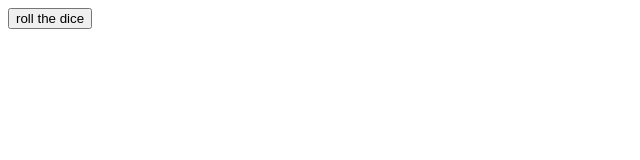
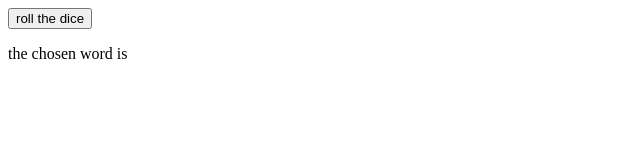
Before and after one commit to ItsPouria/Diceware, a SvelteKit app in the folder DicewareApp/: page / in a window 1280 px wide. Shown: the top 160 px of the page, without its empty margins (0-640 px from the left). Built offline with nearby package versions, Linux system fonts and the light colour scheme.

Commit message:
Extend the dice roll logic to return a corresponding word

```diff
--- a/DicewareApp/src/components/Dice.svelte
+++ b/DicewareApp/src/components/Dice.svelte
@@ -1,12 +1,16 @@
 <script>
+  import {wordlist} from './eff';
   let diceNumber = "";
+  let word = "";
   function rollDice() {
     diceNumber = "";
     for (let i=0; i < 5; i++) {
       let roll = Math.floor(Math.random() * 6) + 1;
       diceNumber += roll.toString();
     }
-    diceNumber = Number(diceNumber).toString();
+    // @ts-ignore
+    word = wordlist[(parseFloat(diceNumber))];
+
   };
 
 
@@ -15,4 +19,5 @@
 <html lang="en">
   <button on:click={rollDice}>roll the dice</button>
   <p>{diceNumber}</p>
+  <p> the chosen word is {word}</p>
 </html>
```
